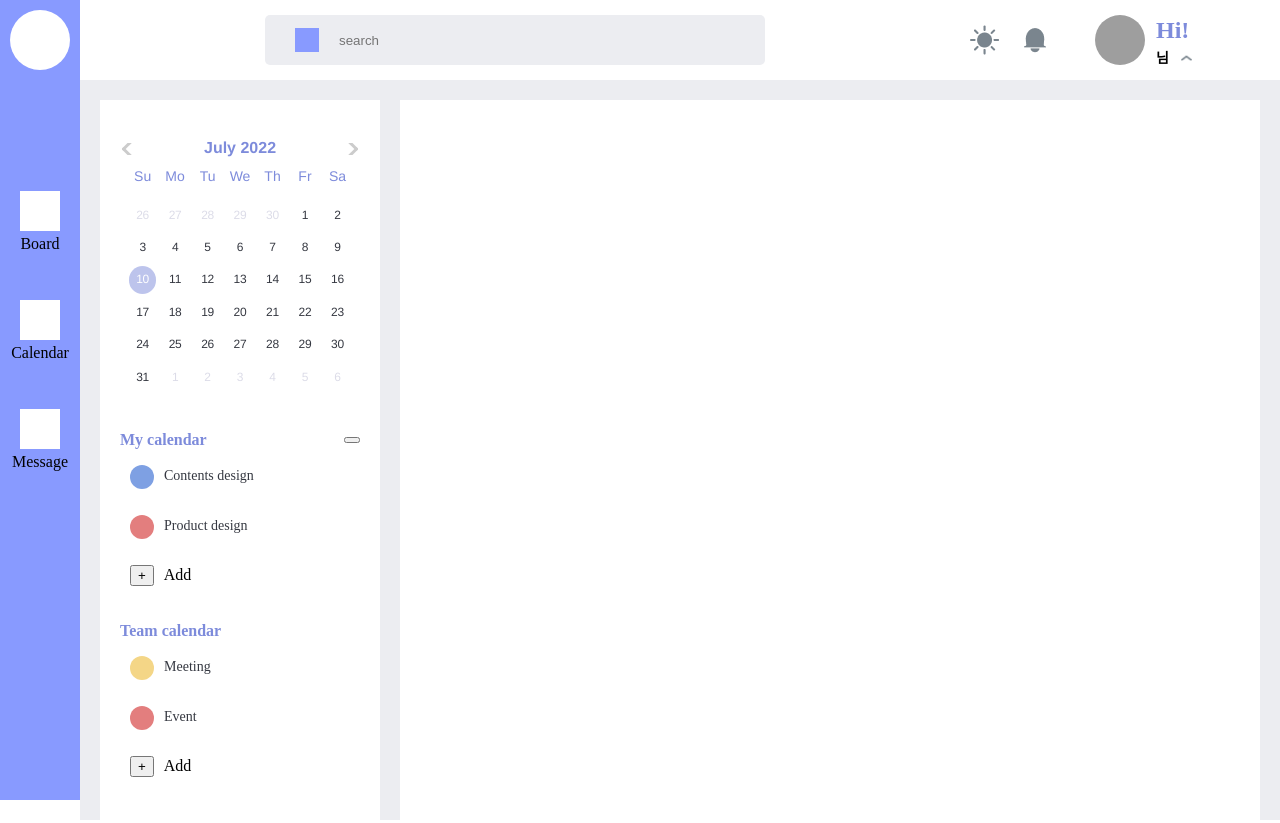
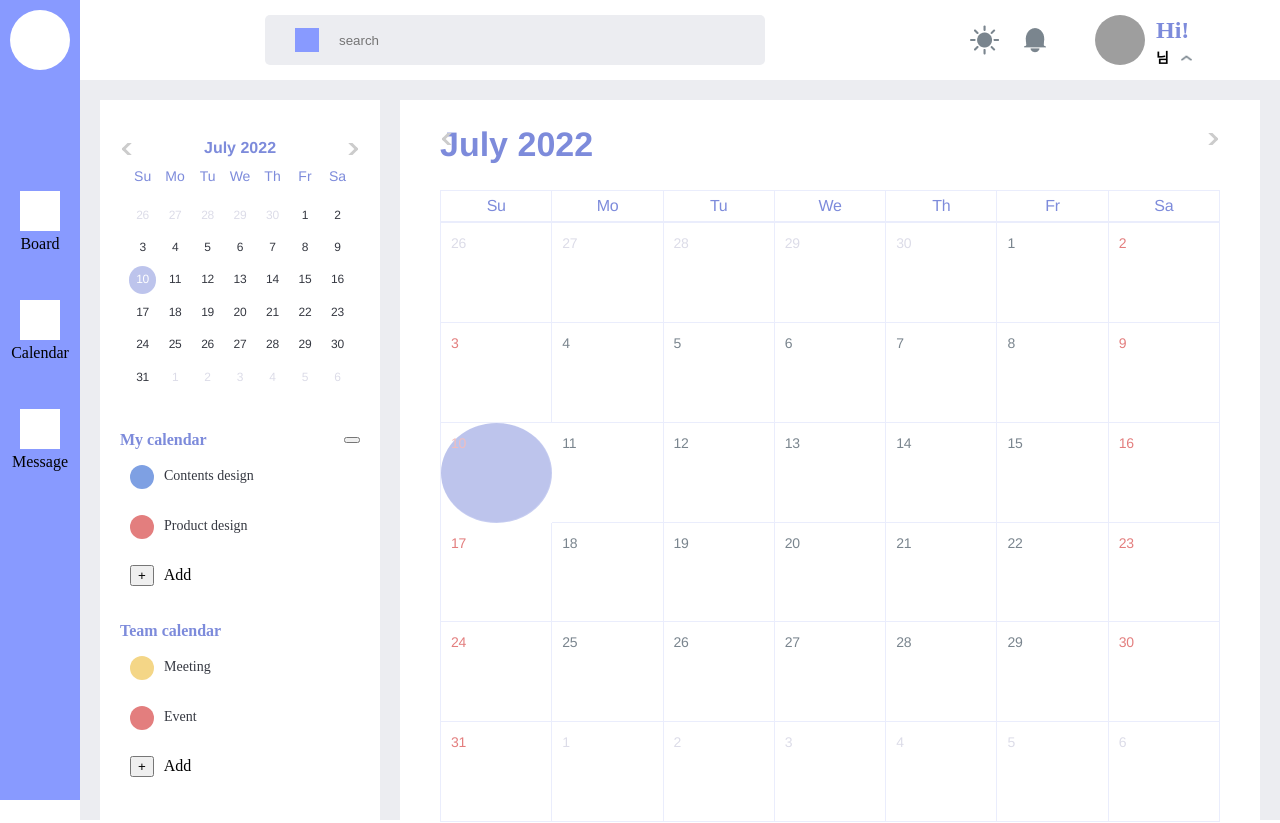
Before and after one commit to The-HangHae99-final/the-Final-FrontEnd, a React (Create React App) app: page /main/calendar in a window 1280 px wide. Built offline with nearby package versions, Linux system fonts and the light colour scheme; grey boxes are pictures that could not be loaded.

Commit message:
Style:(Calendar) Make Big Calender

```diff
--- a/package.json
+++ b/package.json
@@ -17,6 +17,8 @@
     "dotenv": "^16.0.1",
     "jwt-decode": "^3.1.2",
     "react": "^18.2.0",
+    "react-big-calendar": "^1.2.4",
+    "react-calendar": "^3.7.0",
     "react-cookie": "^4.1.1",
     "react-datepicker": "^4.8.0",
     "react-dom": "^18.2.0",
--- /dev/null
+++ b/src/components/Calendar.js
@@ -0,0 +1,113 @@
+import React, { useState } from "react";
+import DatePicker from "react-datepicker";
+import "react-datepicker/dist/react-datepicker.css";
+
+import styled from "styled-components";
+
+const BigCalendar = (props) => {
+  const [startDate, setStartDate] = useState(new Date());
+
+  return (
+    <BigCalendarStyle>
+      <DatePicker inline />
+    </BigCalendarStyle>
+  );
+};
+
+const BigCalendarStyle = styled.div`
+  width: 100%;
+  height: 100%;
+  padding: 20px 40px 0px 40px;
+  > div {
+    height: 100%;
+  }
+
+  .react-datepicker {
+    width: 100%;
+    height: 100%;
+    font-size: 16px;
+  }
+
+  .react-datepicker__month-container {
+    width: 100%;
+    height: 100%;
+  }
+
+  /* 월 년도 헤더 섹션*/
+  .react-datepicker__current-month {
+    display: Flex;
+    justify-content: flex-start;
+    font-weight: 600;
+    font-size: 34px !important;
+    line-height: 36px !important;
+    margin-bottom: 28px;
+  }
+
+  /* 일 전체 컨테이너 박스 */
+  .react-datepicker__month {
+    margin: 0;
+    height: calc(100% - 100px);
+    display: Flex;
+    flex-direction: column;
+    justify-content: space-around;
+    border-left: 1px solid rgb(187, 196, 246, 0.3);
+    border-top: 1px solid rgb(187, 196, 246, 0.3);
+  }
+
+  /* 한 주 컨테이너 박스 */
+  .react-datepicker__week {
+    display: flex;
+    justify-content: space-between;
+    height: 100%;
+  }
+
+  /* 요일 이름 컨테이너 박스 */
+  .react-datepicker__day-names {
+    display: Flex;
+    justify-content: space-around;
+    border-top: 1px solid rgb(187, 196, 246, 0.3);
+    border-left: 1px solid rgb(187, 196, 246, 0.3);
+    border-bottom: 1px solid rgb(187, 196, 246, 0.3);
+  }
+
+  .react-datepicker__day-name {
+    margin: 0px;
+    padding: 3px 0px;
+    width: 100%;
+    font-weight: 500;
+    font-size: 16px;
+    line-height: 24px;
+    text-align: center;
+    letter-spacing: -0.02em;
+    color: #7d8bdb;
+    border-right: 1px solid rgb(187, 196, 246, 0.3);
+  }
+
+  /* 일 별 컨테이너 박스 */
+  .react-datepicker__day {
+    margin: 0;
+    border-radius: 0px;
+    width: 100%;
+    text-align: start;
+    padding: 10px;
+    font-weight: 500;
+    font-size: 14px;
+    line-height: 21px;
+    letter-spacing: -0.02em;
+    color: #7a858e;
+    border-right: 1px solid rgb(187, 196, 246, 0.3);
+    border-bottom: 1px solid rgb(187, 196, 246, 0.3);
+  }
+
+  .react-datepicker__day--weekend {
+    color: #e37e7e;
+    width: 100%;
+  }
+
+  /* 해당 달이 아닌 일 */
+  .react-datepicker__day--outside-month {
+    color: #dcdce8;
+  }
+`;
+
+export default BigCalendar;
--- a/src/components/Header/Header.js
+++ b/src/components/Header/Header.js
@@ -29,6 +29,10 @@ const Header = () => {
     navigate("/");
   };
 
+  const addWorkspace = () => {
+    axios.post("http://52.79.82.195:3001/api/workSpace/create");
+  };
+
   const getWorkspaceList = () => {
     setOpenDropdown(!openDropdown);
   };
@@ -44,6 +48,7 @@ const Header = () => {
           />
           <div className={styles.searchIcon}></div>
         </form>
+
         <div className="menuItems">
           <div className="menuBtns">
             <button className="menuBtn">
@@ -102,7 +107,9 @@ const Header = () => {
               </WorkspaceList>
             </li>
             <li className="nav-item">
-              <div className="li-header li-header_grey">워크스페이스 추가</div>
+              <div className="li-header li-header_grey" onClick={addWorkspace}>
+                워크스페이스 추가
+              </div>
             </li>
             <li className="nav-item">
               <div className="li-header li-header_grey" onClick={logout}>
--- a/src/pages/Calendar/Calendar.js
+++ b/src/pages/Calendar/Calendar.js
@@ -3,9 +3,9 @@
 // import "react-date-range/dist/theme/default.css"; // theme css file
 // import axios from "axios";
 import React, { useEffect, useState } from "react";
-
 import DatePicker from "react-datepicker";
 import "react-datepicker/dist/react-datepicker.css";
+import BigCalendar from "../../components/Calendar";
 import "./calendar.css";
 
 const Calender = () => {
@@ -64,7 +64,9 @@ const Calender = () => {
           </div>
         </div>
 
-        <div className="rightSection"></div>
+        <div className="rightSection">
+          <BigCalendar />
+        </div>
       </div>
     </>
   );
```
Also changed, not shown: 2 other files (tests, documents, lock files or other folders).
